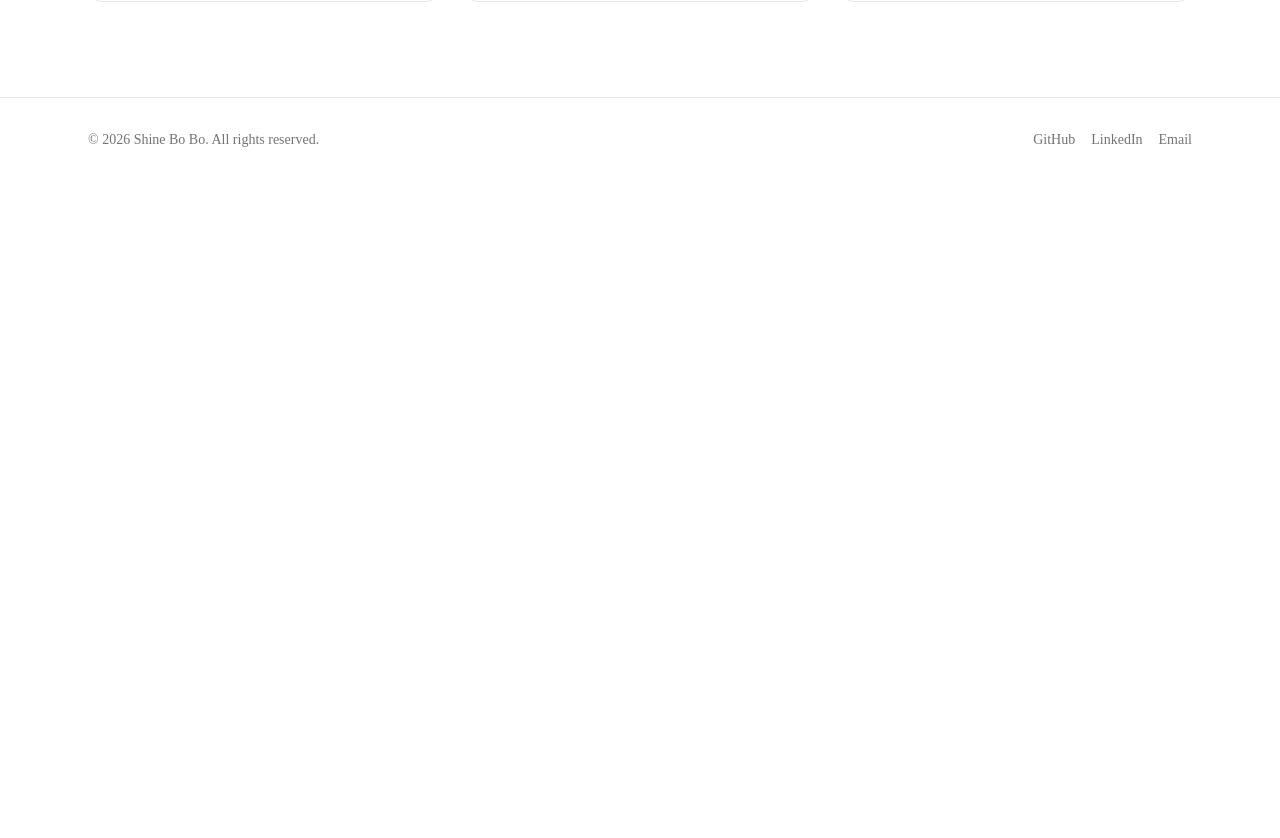
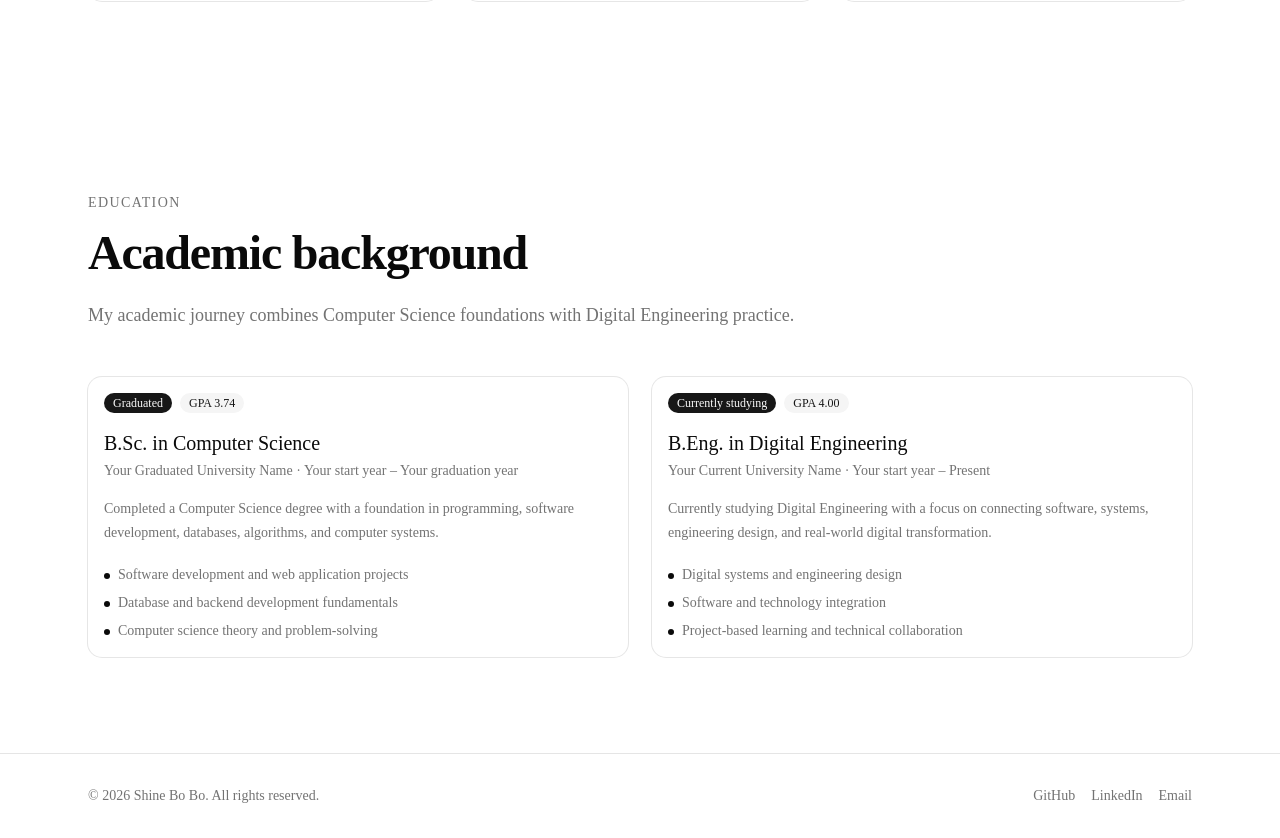
Before and after one commit to ShineBo/portfolio, a Next.js app: page / in a window 1280 px wide. Shown: the part 2165-3003 px from the top of the page. Before the commit the page ends 2347 px from the top, so only its background shows below. Built offline with nearby package versions, Linux system fonts and the light colour scheme.

Commit message:
feat: add education preview section

```diff
--- a/src/app/page.tsx
+++ b/src/app/page.tsx
@@ -1,3 +1,4 @@
+import { EducationSection } from "@/components/sections/education-section"
 import { FeaturedProjectsSection } from "@/components/sections/featured-projects-section"
 import { HeroSection } from "@/components/sections/hero-section"
 import { SkillsSection } from "@/components/sections/skills-section"
@@ -8,6 +9,7 @@ export default function HomePage() {
       <HeroSection />
       <FeaturedProjectsSection />
       <SkillsSection />
+      <EducationSection />
     </>
   )
 }
--- /dev/null
+++ b/src/components/sections/education-section.tsx
@@ -0,0 +1,51 @@
+import { Badge } from "@/components/ui/badge"
+import { Card, CardContent, CardHeader, CardTitle } from "@/components/ui/card"
+import { SectionContainer } from "@/components/shared/section-container"
+import { SectionHeading } from "@/components/shared/section-heading"
+import { education } from "@/data/education"
+
+export function EducationSection() {
+  return (
+    <SectionContainer>
+      <SectionHeading
+        eyebrow="Education"
+        title="Academic background"
+        description="My academic journey combines Computer Science foundations with Digital Engineering practice."
+      />
+
+      <div className="mt-12 grid gap-6 lg:grid-cols-2">
+        {education.map((item) => (
+          <Card key={item.degree} className="h-full">
+            <CardHeader>
+              <div className="mb-3 flex flex-wrap gap-2">
+                <Badge>{item.status}</Badge>
+                {item.gpa ? <Badge variant="secondary">GPA {item.gpa}</Badge> : null}
+              </div>
+
+              <CardTitle className="text-xl">{item.degree}</CardTitle>
+
+              <p className="text-sm text-muted-foreground">
+                {item.school} · {item.period}
+              </p>
+            </CardHeader>
+
+            <CardContent>
+              <p className="text-sm leading-6 text-muted-foreground">
+                {item.description}
+              </p>
+
+              <ul className="mt-5 space-y-2 text-sm text-muted-foreground">
+                {item.highlights.map((highlight) => (
+                  <li key={highlight} className="flex gap-2">
+                    <span className="mt-2 h-1.5 w-1.5 shrink-0 rounded-full bg-foreground" />
+                    <span>{highlight}</span>
+                  </li>
+                ))}
+              </ul>
+            </CardContent>
+          </Card>
+        ))}
+      </div>
+    </SectionContainer>
+  )
+}
--- /dev/null
+++ b/src/data/education.ts
@@ -0,0 +1,40 @@
+export type Education = {
+  degree: string
+  school: string
+  status: string
+  period: string
+  gpa?: string
+  description: string
+  highlights: string[]
+}
+
+export const education: Education[] = [
+  {
+    degree: "B.Sc. in Computer Science",
+    school: "Your Graduated University Name",
+    status: "Graduated",
+    period: "Your start year – Your graduation year",
+    gpa: "3.74",
+    description:
+      "Completed a Computer Science degree with a foundation in programming, software development, databases, algorithms, and computer systems.",
+    highlights: [
+      "Software development and web application projects",
+      "Database and backend development fundamentals",
+      "Computer science theory and problem-solving",
+    ],
+  },
+  {
+    degree: "B.Eng. in Digital Engineering",
+    school: "Your Current University Name",
+    status: "Currently studying",
+    period: "Your start year – Present",
+    gpa: "4.00",
+    description:
+      "Currently studying Digital Engineering with a focus on connecting software, systems, engineering design, and real-world digital transformation.",
+    highlights: [
+      "Digital systems and engineering design",
+      "Software and technology integration",
+      "Project-based learning and technical collaboration",
+    ],
+  },
+]
```
